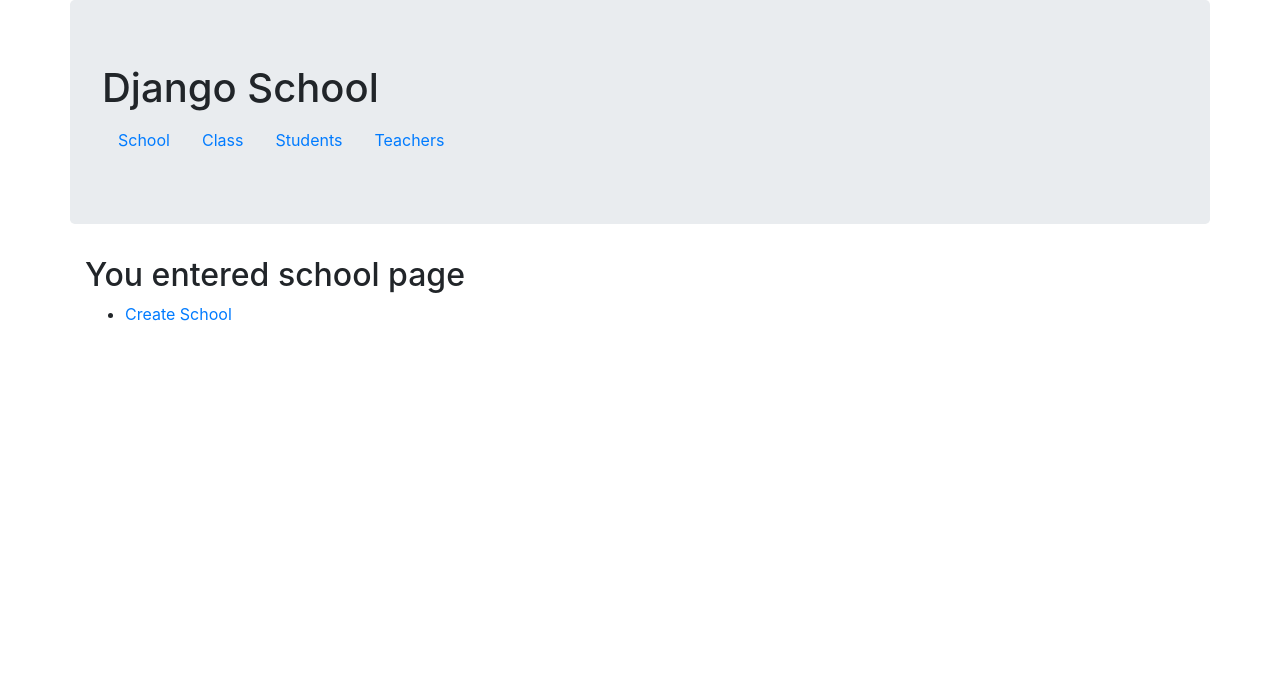
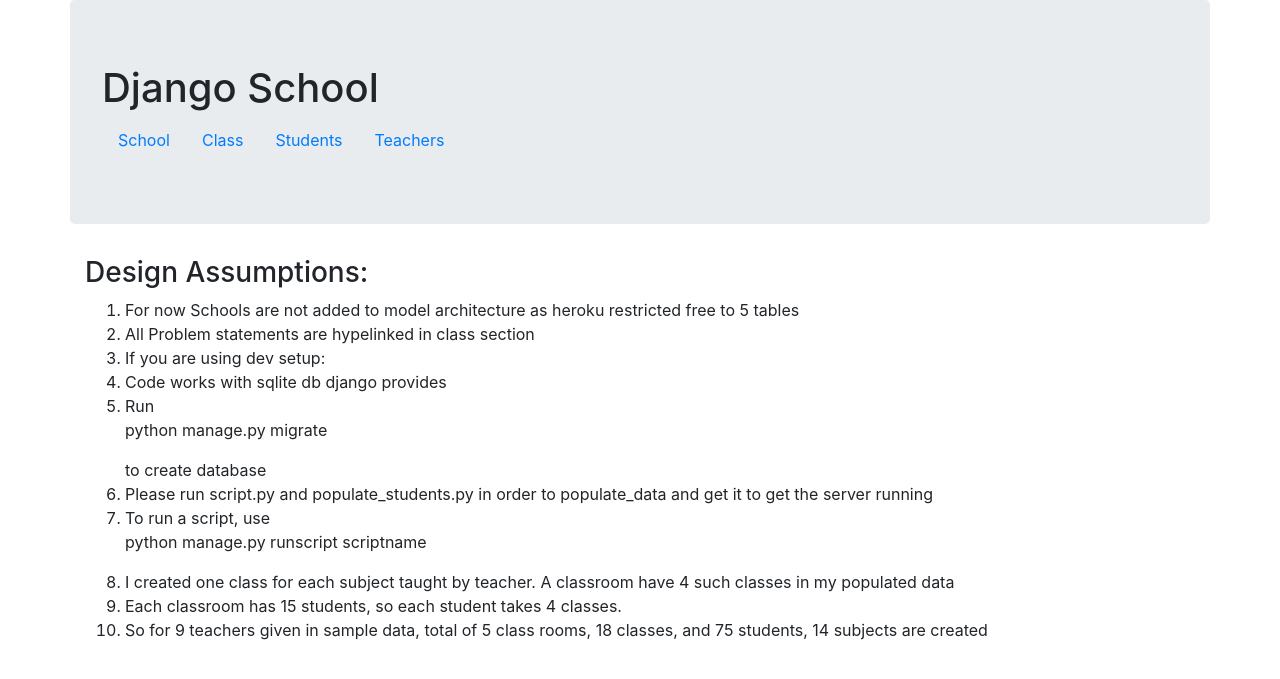
Before and after one commit to shanmuk184/SchoolDjango, a Django app: page /school in a window 1280 px wide. Shown: the top 679 px of the page. Run offline with Django 3.2, Linux system fonts and the light colour scheme; some libraries are stand-ins or nearby versions.

Commit message:
Update to queryand added class manager

```diff
--- a/School/options.py
+++ b/School/options.py
@@ -1,5 +1,5 @@
 school_options = [{'name':'Create School', 'red_url':'create_school'}]
-class_options = [{'name':'Create Class', 'red_url':'create_class'},
+class_options = [
                  {'name':'Get classes', 'red_url':'school_classes_subjects'},
                  {'name':'Classes Taught by Teachers earning more than one lakh', 'red_url':'getNoOfStudentsTaughtByTeachersEarningMoreThanOne'},
                  {'name': 'Subjects Taught by more than one Teachers',
--- a/School/templates/base.html
+++ b/School/templates/base.html
@@ -35,11 +35,7 @@
         {% block newContent %}{% endblock %}
     </div>
     <div id="options" class="container" >
-        <ul>
-            {% for item in options %}
-                <li><a href="{% url item.red_url %}">{{ item.name }}</li>
-            {% endfor %}
-        </ul>
+        {% block options %}{% endblock %}
     </div>
     <script src="https://code.jquery.com/jquery-3.2.1.slim.min.js" integrity="sha384-KJ3o2DKtIkvYIK3UENzmM7KCkRr/rE9/Qpg6aAZGJwFDMVNA/GpGFF93hXpG5KkN" crossorigin="anonymous"></script>
     <script src="https://cdnjs.cloudflare.com/ajax/libs/popper.js/1.12.9/umd/popper.min.js" integrity="sha384-ApNbgh9B+Y1QKtv3Rn7W3mgPxhU9K/ScQsAP7hUibX39j7fakFPskvXusvfa0b4Q" crossorigin="anonymous"></script>
--- a/School/templates/school.html
+++ b/School/templates/school.html
@@ -1,5 +1,18 @@
 {% extends "index.html" %}
 {% block content %}
-<h2>You entered school page</h2>
+<h3>Design Assumptions:</h3>
+<ol>
+    <li>For now Schools are not added to model architecture as heroku restricted free to 5 tables</li>
+    <li>All Problem statements are hypelinked in class section</li>
+    <li>If you are using dev setup:</li>
+    <li>Code works with sqlite db django provides</li>
+    <li>Run <blockquote>python manage.py migrate</blockquote> to create database</li>
+    <li>Please run script.py and populate_students.py in order to populate_data and get it to get the server running</li>
+    <li>To run a script, use <blockquote>python manage.py runscript scriptname </blockquote> </li>
+    <li>I created one class for each subject taught by teacher. A classroom have 4 such classes in my populated data</li>
+    <li>Each classroom has 15 students, so each student takes 4 classes.</li>
+    <li>So for 9 teachers given in sample data, total of 5 class rooms, 18 classes,  and 75 students, 14 subjects are created</li>
+
+</ol>
 
 {% endblock %}
--- a/School/templates/studentsearch.html
+++ b/School/templates/studentsearch.html
@@ -1,5 +1,6 @@
 {% extends "form.html" %}
 {% block newContent %}
+<p> Type Exact Teacher name to get matches</p>
 <table>
 <tr>
         <th>Student Name</th>
```
Also changed, not shown: School/helpers.py (+22 -11 lines), School/templates/class.html (+8 -0 lines).
